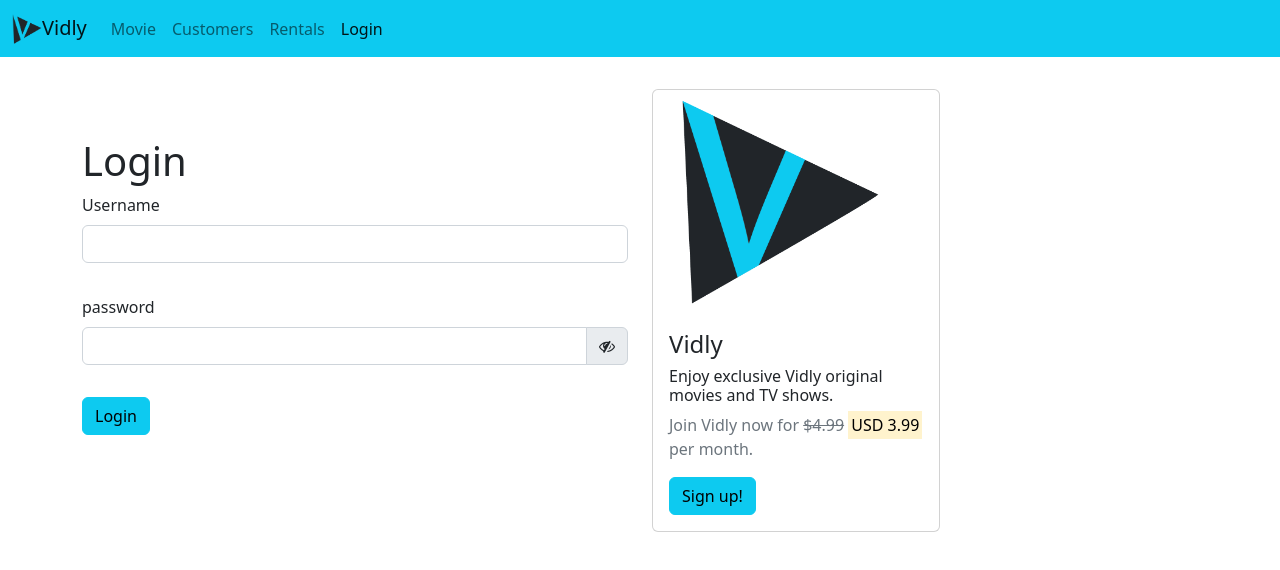
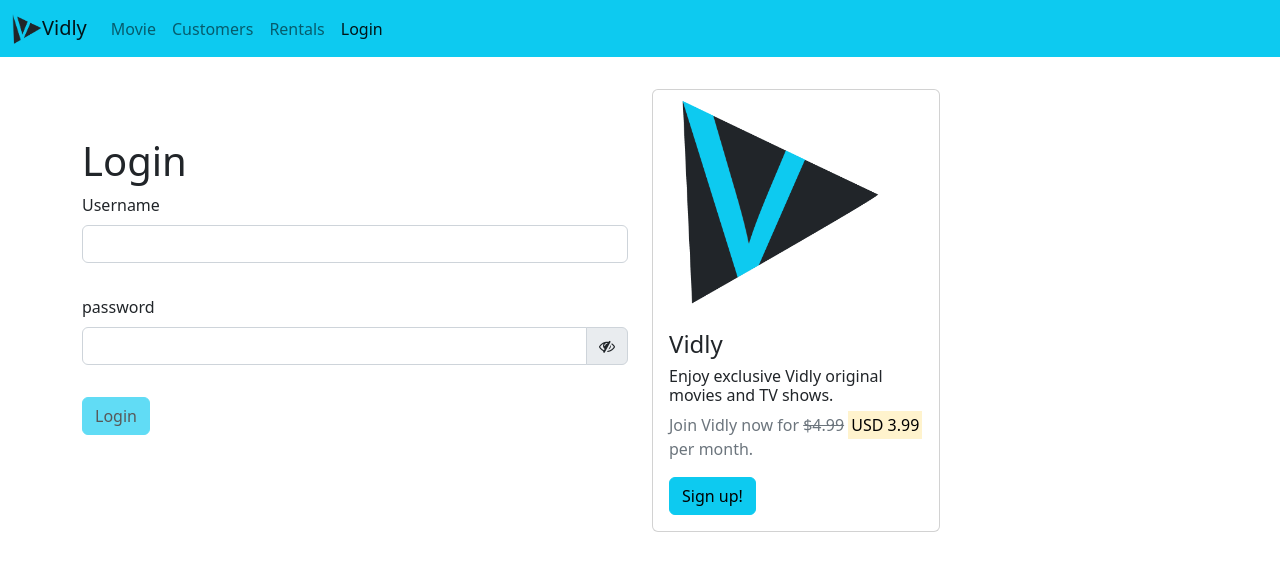
Before and after one commit to Beki-D/react-movie-mosh, a React (Create React App) app: page /login in a window 1280 px wide. Shown: the top 570 px of the page. Built offline with nearby package versions, Linux system fonts and the light colour scheme.

Commit message:
Field validation, button disabling

```diff
--- a/src/components/loginForm.jsx
+++ b/src/components/loginForm.jsx
@@ -33,23 +33,18 @@
     validate = () => {
         const options = { abortEarly: false };
         const { error } = Joi.validate(this.state.account, this.schema, options);
-
         if(!error) return null;
 
         const errors = {};
-        for (let item of error.details)
-            errors[item.path[0]] = item.message;
+        for (let item of error.details) errors[item.path[0]] = item.message;
         return errors;
     }
 
     validateProperty = ({name, value}) => {
-
-        if (name === "username") {
-            if (value.trim() === "") return 'Username is required';
-        }
-        if (name === "password") {
-            if (value.trim() === "") return 'password is required';
-        }
+        const obj = { username: value};
+        const schema = {[name]: this.schema[name]};
+        const {error} = Joi.validate(obj, schema);
+        return error ? error.details[0].message : null;
     }
 
     handleSubmit = (e) => {
@@ -108,7 +103,9 @@
                                 error={errors.password}
                             />
                         </div>
-                        <button className="btn btn-info mb-3">
+                        <button
+                            disabled={this.validate()}
+                            className="btn btn-info mb-3">
                             Login
                         </button>
                     </form>
```
